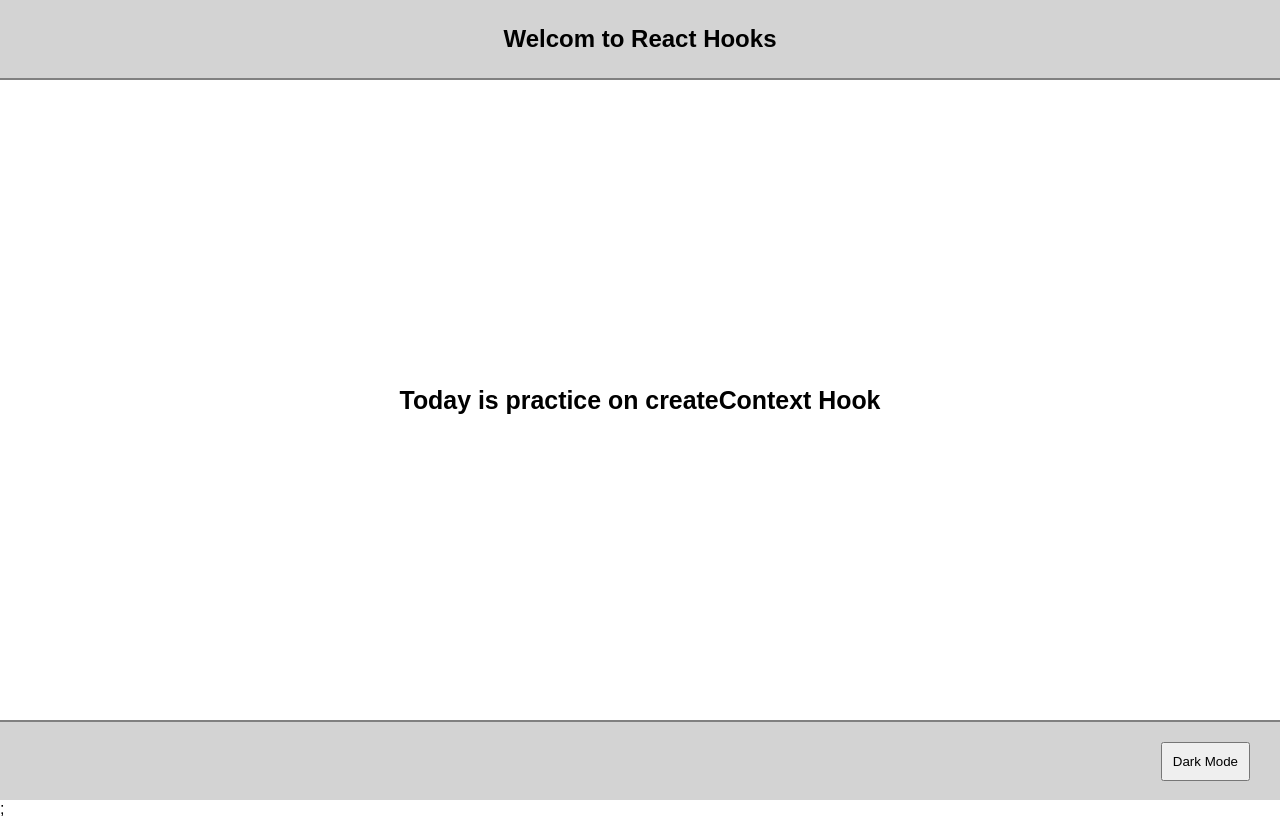
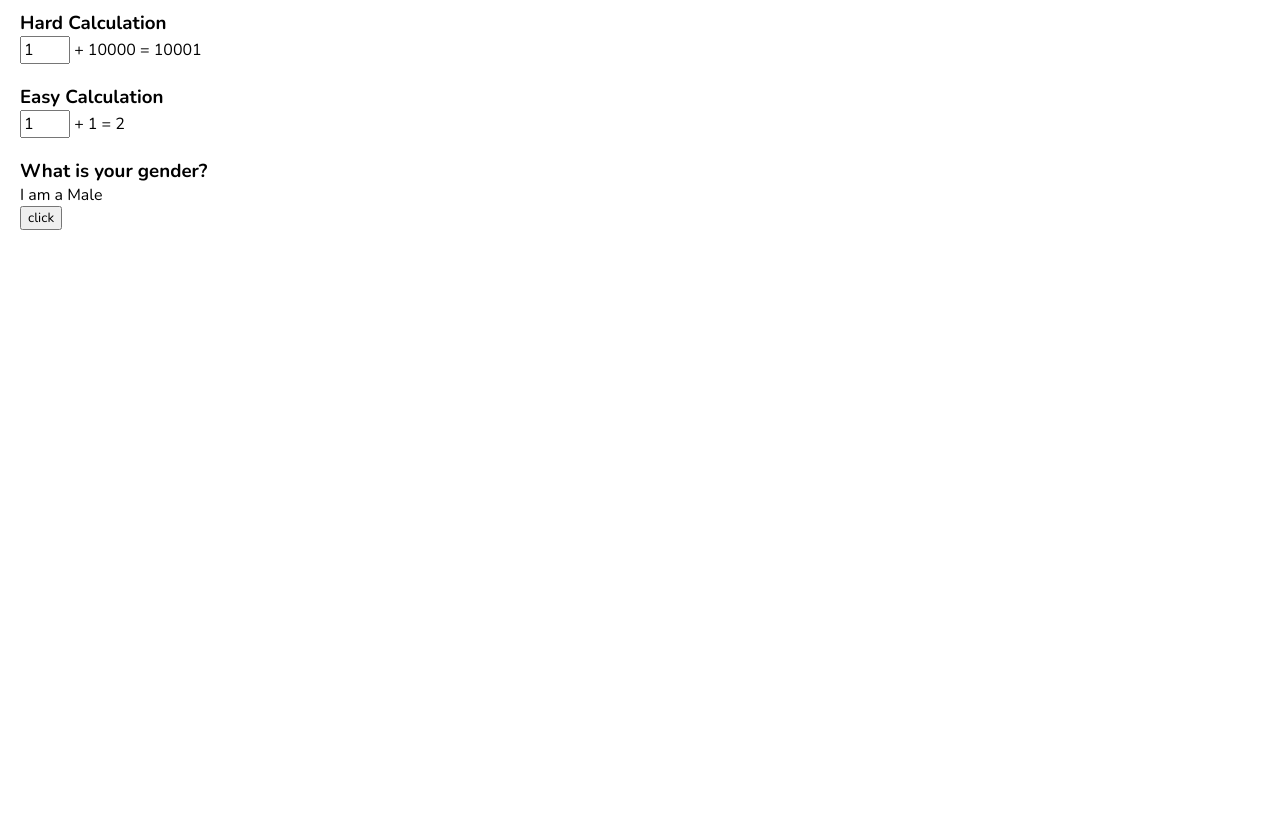
Before and after one commit to kimjindal/React-Hooks, a React (Create React App) app: page / in a window 1280 px wide. Built offline with nearby package versions, Linux system fonts and the light colour scheme.

Commit message:
practice 5-useMemo

```diff
--- a/src/App.js
+++ b/src/App.js
@@ -1,19 +1,68 @@
-import { useState } from 'react';
-import Page from './components/Page';
-import ThemeContext from './context/ThemeContext';
-import TopicContext from './context/TopicContext';
+import { useEffect, useMemo, useState } from 'react';
+
+function hardCalculate(number) {
+  console.log('Hard calculating...');
+  for (let i = 0; i < 199999999; i++) {}
+  return number + 10000;
+}
+
+function easyCalculate(number) {
+  console.log('Easy calculating...');
+  return number + 1;
+}
 
 function App() {
-  const [isDark, setIsDark] = useState(false);
-  const headerTitle = 'React Hooks';
-  const contentTitle = 'createContext';
+  const [hardNumber, setHardNumber] = useState(1);
+  const [easyNumber, setEasyNumber] = useState(1);
+
+  const hardOnChange = (e) => setHardNumber(parseInt(e.target.value));
+  const easyOnChange = (e) => setEasyNumber(parseInt(e.target.value));
+
+  /* const hardSum = hardCalculate(hardNumber); */
+
+  const hardSum = useMemo(() => {
+    return hardCalculate(hardNumber);
+  }, [hardNumber]);
+
+  const easySum = easyCalculate(easyNumber);
+
+  /* Dependency Array Value Type, Primitive or Object */
+
+  const [isMale, setIsMale] = useState(true);
+
+  /* const answer = isMale ? 'Male' : 'Female'; */
+  /* const answer = {
+    jender: isMale ? 'Male' : 'Female',
+  }; */
+
+  const answer = useMemo(() => {
+    return {
+      jender: isMale ? 'Male' : 'Female',
+    };
+  }, [isMale]);
+
+  useEffect(() => {
+    console.log('Called useEffect');
+  }, [answer]);
 
   return (
-    <TopicContext.Provider value={{ headerTitle, contentTitle }}>
-      <ThemeContext.Provider value={{ isDark, setIsDark }}>
-        <Page />;
-      </ThemeContext.Provider>
-    </TopicContext.Provider>
+    <div className="App">
+      <div className="calculate">
+        <h3>Hard Calculation</h3>
+        <input type="number" value={hardNumber} onChange={hardOnChange} />
+        <span> + 10000 = {hardSum}</span>
+      </div>
+      <div className="calculate">
+        <h3>Easy Calculation</h3>
+        <input type="number" value={easyNumber} onChange={easyOnChange} />
+        <span> + 1 = {easySum}</span>
+      </div>
+      <div className="calculate">
+        <h3>What is your gender?</h3>
+        <p>I am a {answer.jender}</p>
+        <button onClick={() => setIsMale(!isMale)}>click</button>
+      </div>
+    </div>
   );
 }
 
--- a/src/components/Content.jsx
+++ /dev/null
@@ -1,22 +0,0 @@
-import { useContext } from 'react';
-import ThemeContext from '../context/ThemeContext';
-import TopicContext from '../context/TopicContext';
-
-const Content = () => {
-  const { isDark } = useContext(ThemeContext);
-  const { contentTitle } = useContext(TopicContext);
-
-  return (
-    <div
-      className="content"
-      style={{
-        backgroundColor: isDark ? 'black' : 'white',
-        color: isDark ? 'white' : 'black',
-      }}
-    >
-      <h5>Today is practice on {contentTitle} Hook</h5>
-    </div>
-  );
-};
-
-export default Content;
--- a/src/components/Footer.jsx
+++ /dev/null
@@ -1,23 +0,0 @@
-import { useContext } from 'react';
-import ThemeContext from '../context/ThemeContext';
-
-const Footer = () => {
-  const { isDark, setIsDark } = useContext(ThemeContext);
-
-  const toggleTheme = () => {
-    setIsDark(!isDark);
-  };
-
-  return (
-    <footer
-      className="footer"
-      style={{ backgroundColor: isDark ? 'black' : 'lightgray' }}
-    >
-      <button className="button" onClick={toggleTheme}>
-        Dark Mode
-      </button>
-    </footer>
-  );
-};
-
-export default Footer;
--- a/src/components/Header.jsx
+++ /dev/null
@@ -1,22 +0,0 @@
-import { useContext } from 'react';
-import ThemeContext from '../context/ThemeContext';
-import TopicContext from '../context/TopicContext';
-
-const Header = () => {
-  const { isDark } = useContext(ThemeContext);
-  const { headerTitle } = useContext(TopicContext);
-
-  return (
-    <header
-      className="header"
-      style={{
-        backgroundColor: isDark ? 'black' : 'lightgray',
-        color: isDark ? 'white' : 'black',
-      }}
-    >
-      <h2>Welcom to {headerTitle}</h2>
-    </header>
-  );
-};
-
-export default Header;
--- a/src/components/Page.jsx
+++ /dev/null
@@ -1,15 +0,0 @@
-import Header from '../components/Header';
-import Content from '../components/Content';
-import Footer from '../components/Footer';
-
-const Page = () => {
-  return (
-    <div className="page">
-      <Header />
-      <Content />
-      <Footer />
-    </div>
-  );
-};
-
-export default Page;
--- a/src/context/ThemeContext.jsx
+++ /dev/null
@@ -1,5 +0,0 @@
-const { createContext } = require('react');
-
-const ThemeContext = createContext(null);
-
-export default ThemeContext;
--- a/src/context/TopicContext.jsx
+++ /dev/null
@@ -1,5 +0,0 @@
-import { createContext } from 'react';
-
-const TopicContext = createContext(null);
-
-export default TopicContext;
--- a/src/index.css
+++ b/src/index.css
@@ -1,43 +1,18 @@
 * {
   box-sizing: border-box;
   margin: 0;
-  font-family: sans-serif;
+  font-family: 'Nunito', sans-serif;
 }
 
-.page {
-  width: 100%;
-  height: 100vh;
-  display: flex;
-  flex-direction: column;
+.App {
+  margin: 10px 20px;
 }
 
-.header {
-  width: 100%;
-  height: 80px;
-  border-bottom: 2px solid gray;
-  display: flex;
-  justify-content: center;
-  align-items: center;
+input {
+  width: 50px;
+  font-size: 16px;
 }
 
-.content {
-  flex: 1;
-  display: flex;
-  justify-content: center;
-  align-items: center;
-  font-size: 30px;
+.calculate {
+  margin-bottom: 20px;
 }
-
-.footer {
-  width: 100%;
-  height: 80px;
-  border-top: 2px solid gray;
-  display: flex;
-  justify-content: flex-end;
-  align-items: center;
-}
-
-.button {
-  padding: 10px;
-  margin-right: 30px;
-}
```
